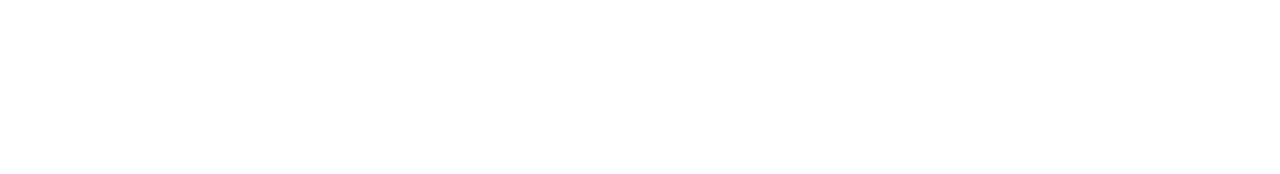
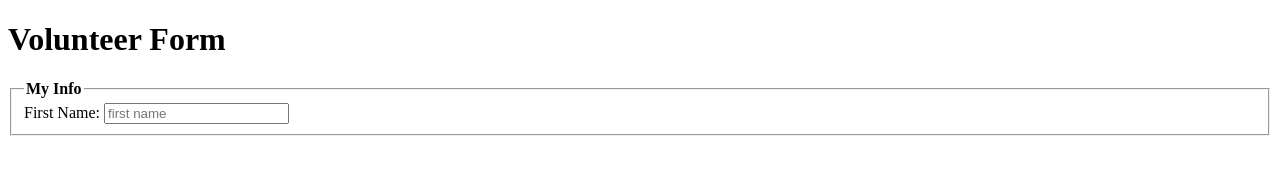
Before and after one commit to ychen304/Lab4, a plain HTML site: page index.html in a window 1280 px wide. Drawn offline with Linux system fonts and the light colour scheme.

Commit message:
Add first name

```diff
--- a/index.html
+++ b/index.html
@@ -2,15 +2,20 @@
 <html lang = "en">
 <head>
 	<meta charset = "UTF-8">
-	<title> HTML Form </title>
-<style>
-	div {margin-top: 15px}
-</style>
+		<title> HTML Form </title>
 </head>
+
 <body>
 
-<form>
+<header>
+<h1> Volunteer Form </h1>
+</header>
 
+<form method = "POST" action = "http://bloomingdale.sat.iit.edu/kriedan/lab3formscript.php">
+	<fieldset>
+		<legend> <strong> My Info </strong> </legend>
+<div>
+	<label> First Name: <input type = "text" name = "text_field" placeholder = "first name"
 
 
 
```
